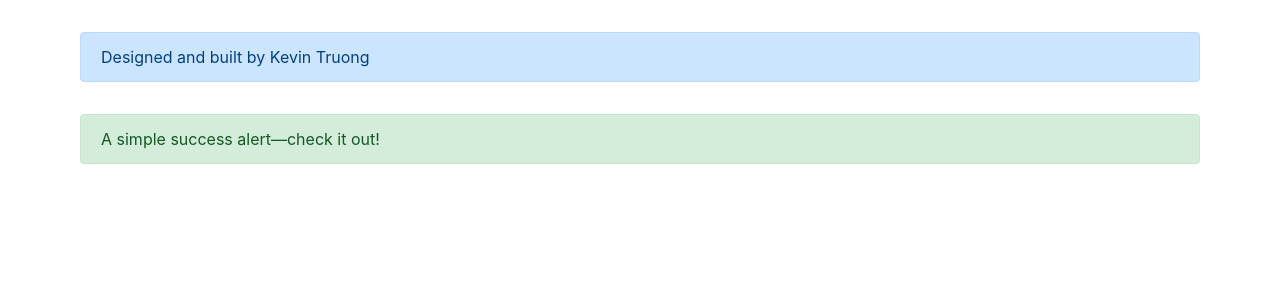
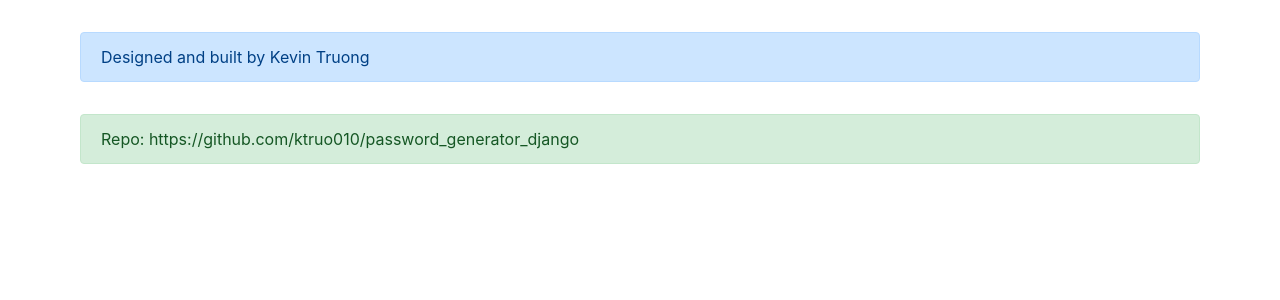
Before and after one commit to ktruo010/password_generator_django, a Django app: page /about/ in a window 1280 px wide. Shown: the part 86-386 px from the top of the page. Run offline with Django 3.2, Linux system fonts and the light colour scheme; some libraries are stand-ins or nearby versions.

Commit message:
Added Link

```diff
--- a/generator/templates/generator/about.html
+++ b/generator/templates/generator/about.html
@@ -29,7 +29,7 @@
         Designed and built by Kevin Truong
     </div>
     <div class="alert alert-success" role="alert">
-        A simple success alert—check it out!
+        Repo: https://github.com/ktruo010/password_generator_django
     </div>
 
 
```
